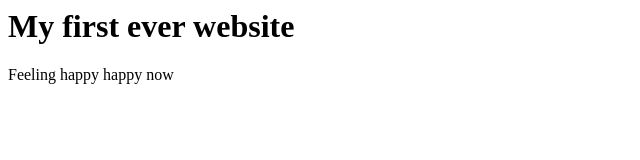
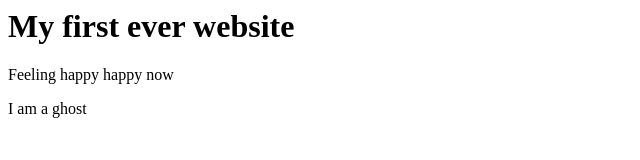
Before and after one commit to ProgrammingHero1/batch-my-first-website, a plain HTML site: page index.html in a window 1280 px wide. Shown: the full height of the page, 0-640 px from the left. Drawn offline with Linux system fonts and the light colour scheme.

Commit message:
ghost added something

```diff
--- a/index.html
+++ b/index.html
@@ -1,2 +1,3 @@
 <h1>My first ever website</h1>
 <p>Feeling happy happy now</p>
+<p>I am a ghost</p>
```
